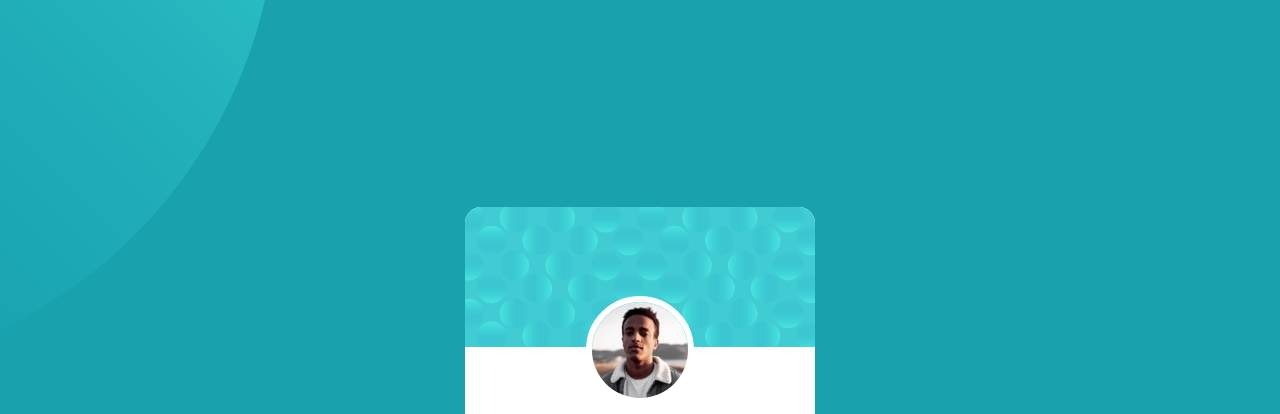
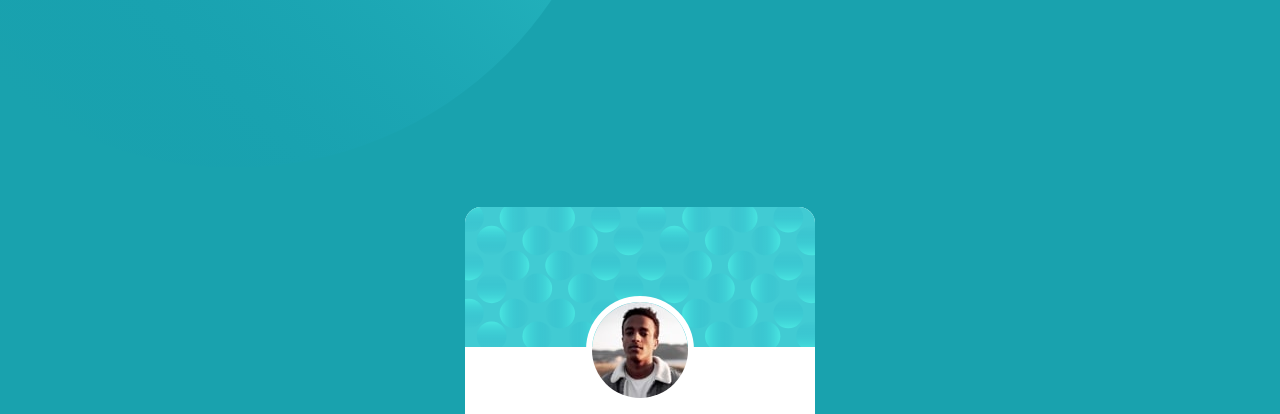
Before and after one commit to kamal-redzwan/13-frontendmentor-profile-card-component, a plain HTML site: page index.html in a window 1280 px wide. Shown: the top 414 px of the page. Drawn offline with Linux system fonts and the light colour scheme.

Commit message:
done with desktop breakpoint

```diff
--- a/style.css
+++ b/style.css
@@ -119,3 +119,14 @@ body {
   position: absolute;
   z-index: 1;
 }
+
+
+@media screen and (min-width: 600px) {
+  body {
+    background: url(./images/bg-pattern-top.svg) top -600px left -150px / 60%
+        no-repeat,
+      url(./images/bg-pattern-bottom.svg) bottom -600px right -150px / 60%
+        no-repeat,
+      var(--clr-primary-dark-cyan);
+  }
+}
```
